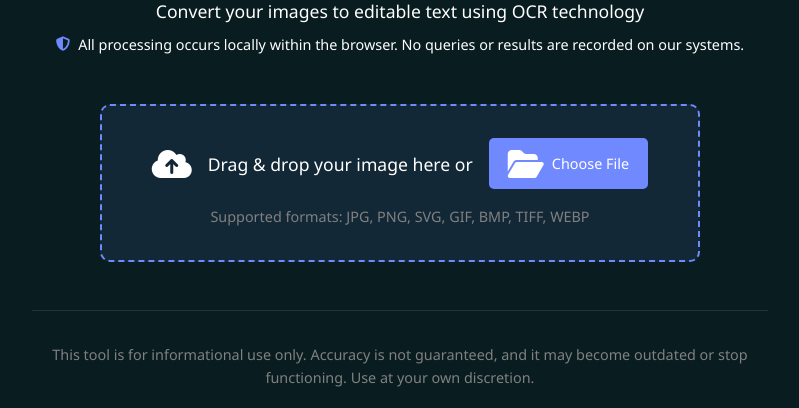
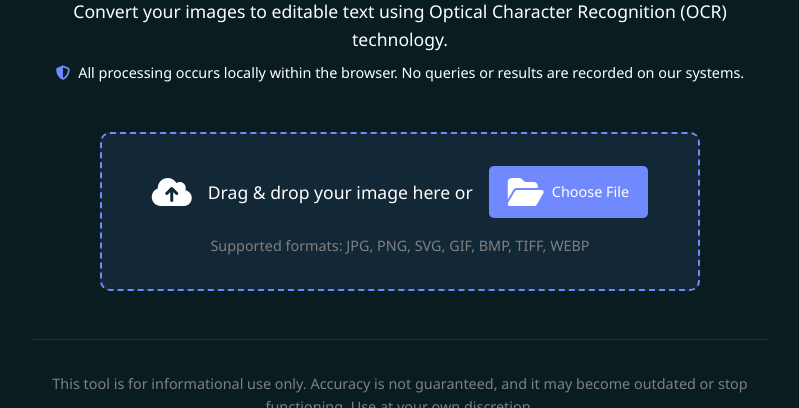
Before and after one commit to Good-Heart-Technology/Image-to-Text, a plain HTML site: page index.html in a window 1280 px wide. Shown: the part 107-515 px from the top of the page, without its empty margins (240-1039 px from the left). Drawn offline with Linux system fonts and the light colour scheme; grey boxes are pictures that could not be loaded.

Commit message:
Update index.html

```diff
--- a/index.html
+++ b/index.html
@@ -13,7 +13,7 @@
     <div class="container">
         <header>
             <h1>Image to Text</h1>
-            <p class="subtitle">Convert your images to editable text using OCR technology</p>
+            <p class="subtitle">Convert your images to editable text using Optical Character Recognition (OCR) technology.</p>
             <p class="security-message">
                 <i class="fas fa-shield-alt"></i>
                 All processing occurs locally within the browser. No queries or results are recorded on our systems.
```
